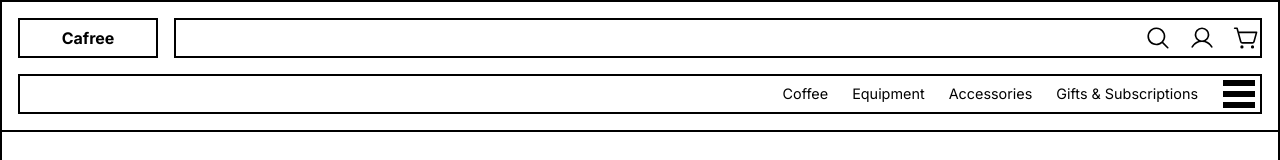
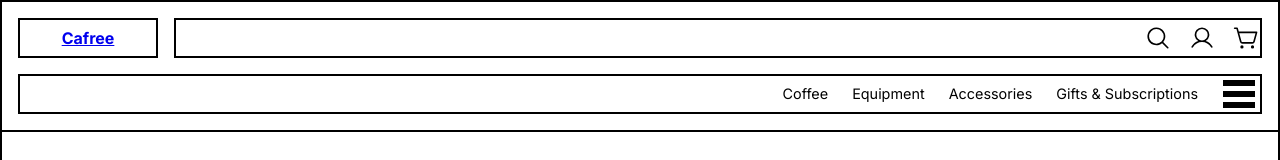
Before and after one commit to njcushing/online-shop, a React (Vite) app in the folder packages/frontend/: page / in a window 1280 px wide. Shown: the top 160 px of the page. Built offline with nearby package versions, Linux system fonts and the light colour scheme; a web font is replaced by a local one.

Commit message:
Replace Logo component base element with react-router-dom Link

```diff
--- a/packages/frontend/src/features/Header/components/Navigation/components/Logo/index.tsx
+++ b/packages/frontend/src/features/Header/components/Navigation/components/Logo/index.tsx
@@ -1,5 +1,10 @@
+import { Link } from "react-router-dom";
 import styles from "./index.module.css";
 
 export function Logo() {
-    return <div className={styles["logo"]}>Cafree</div>;
+    return (
+        <Link to="/" className={styles["logo"]}>
+            Cafree
+        </Link>
+    );
 }
```
